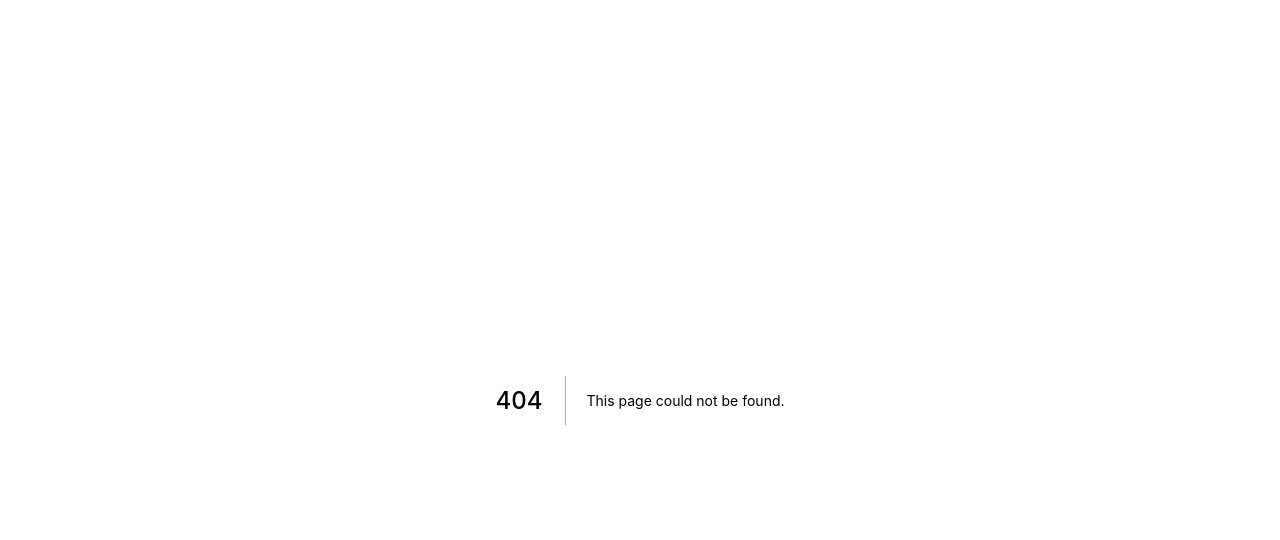
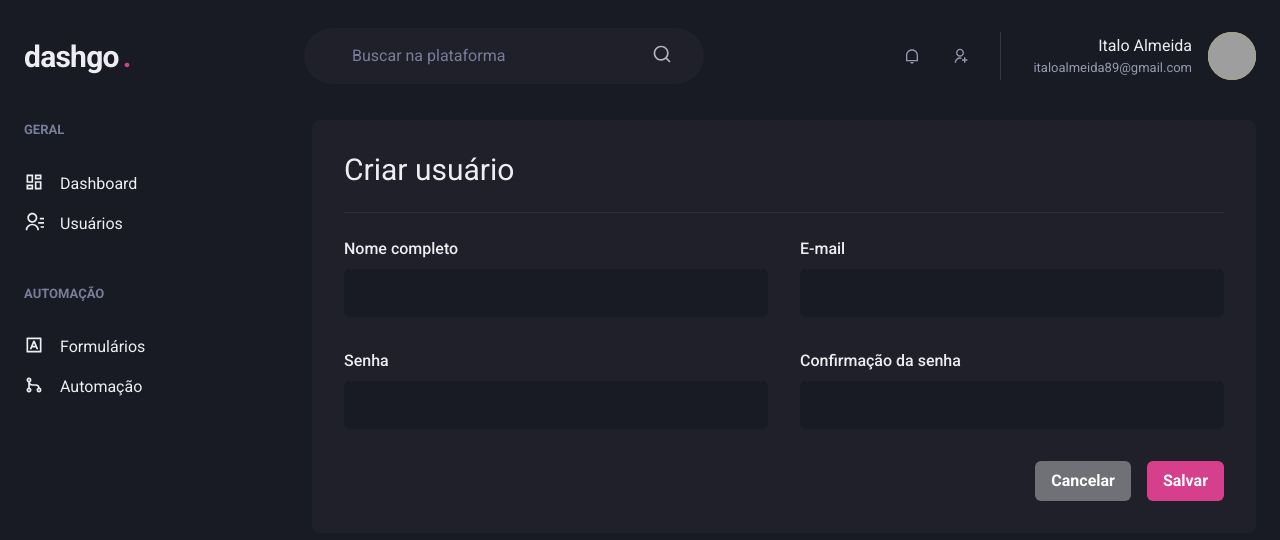
Before and after one commit to italoalmeida89/ignite-dashgo, a Next.js app: page /users/create in a window 1280 px wide. Before the commit this address had no page. Shown: the top 540 px of the page. Built offline with nearby package versions, Linux system fonts and the light colour scheme; grey boxes are pictures that could not be loaded.

Commit message:
create user form page

```diff
--- /dev/null
+++ b/src/pages/users/create.tsx
@@ -0,0 +1,42 @@
+import { Box, Flex, Heading, Divider, VStack, SimpleGrid, HStack, Button } from "@chakra-ui/react";
+import { Input } from '../../components/Form/Input'
+import { Header } from "../../components/Header";
+import { Sidebar } from "../../components/Sidebar";
+
+export default function CreateUser() {
+  return (
+    <Box>
+      <Header />
+      <Flex w="100%" my="6" maxWidth={1480} mx="auto" px="6">
+        <Sidebar />
+
+        <Box flex="1" borderRadius={8} bg="gray.800" p="8" >
+          <Heading size="lg" fontWeight="normal">Criar usuário</Heading>
+
+          <Divider my="6" borderColor="gray.700" />
+
+          <VStack spacing="8">
+            <SimpleGrid minChildWidth="240px" spacing="8" w="100%">
+              <Input name="name" label="Nome completo" />
+              <Input name="email" type="email" label="E-mail" />
+            </SimpleGrid>
+
+            <SimpleGrid minChildWidth="240px" spacing="8" w="100%">
+              <Input name="password" type="password" label="Senha" />
+              <Input name="password_confirmation" type="password" label="Confirmação da senha" />
+            </SimpleGrid>
+          </VStack>
+
+          <Flex mt="8" justify="flex-end">
+            <HStack spacing="4">
+              <Button colorScheme="whiteAlpha">Cancelar</Button>
+              <Button colorScheme="pink">Salvar</Button>
+
+            </HStack>
+          </Flex>
+
+        </Box>
+      </Flex>
+    </Box>
+  )
+}
--- a/src/pages/users/index.tsx
+++ b/src/pages/users/index.tsx
@@ -10,7 +10,6 @@
       <Header />
       <Flex w="100%" my="6" maxWidth={1480} mx="auto" px="6">
         <Sidebar />
-
 
         <Box flex="1" borderRadius={8} bg="gray.800" p="8" >
           <Flex mb="8" justify="space-between" align="center">
```
